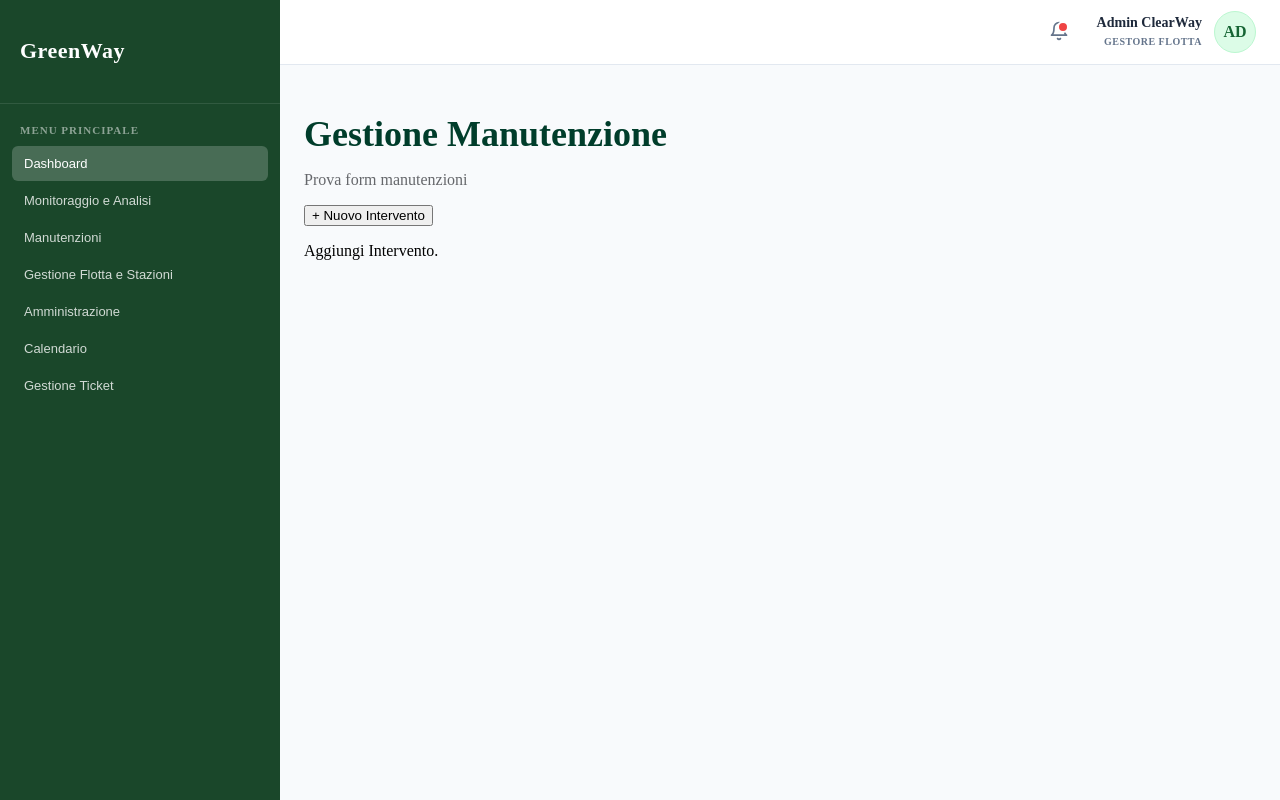
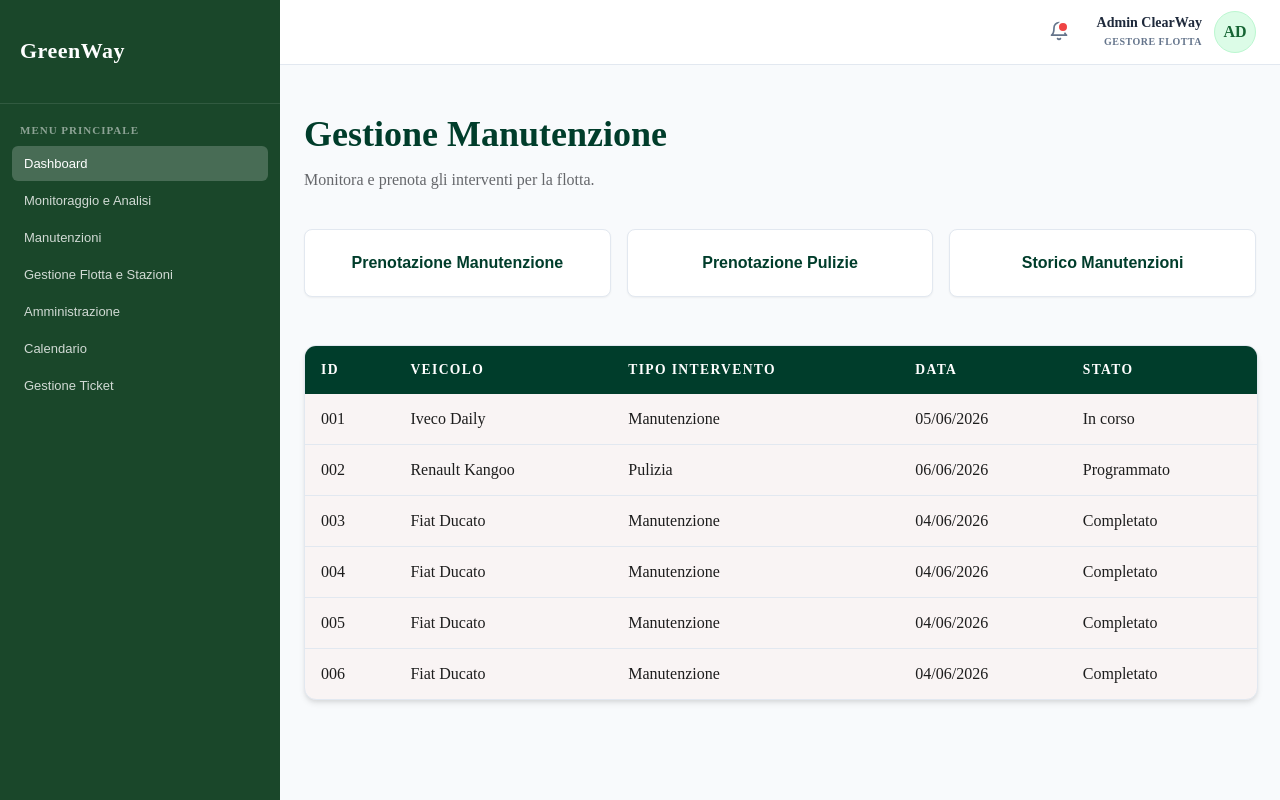
Before and after one commit to giovannizol/GreenWay, a React (Vite) app in the folder clearwaytech/: page / in a window 1280 px wide. Built offline with nearby package versions, Linux system fonts and the light colour scheme.

Commit message:
feat: modificato layout pagina Manutenzione (aggiunti tre pulsanti interattivi e tabella provvisoria) e aggiunto relativo styling

```diff
--- a/clearwaytech/src/pages/manutenzione/Manutenzione.css
+++ b/clearwaytech/src/pages/manutenzione/Manutenzione.css
@@ -1,18 +1,56 @@
 .manutenzione-page {
+  display: flex;
+  flex-direction: column;
+  gap: var(--spacing-lg);
   animation: fadeIn 0.5s ease;
+  height: 100%;
 }
 
-@keyframes fadeIn {
-  from { opacity: 0; transform: translateY(10px); }
-  to { opacity: 1; transform: translateY(0); }
-}
 
 .page-header h1 {
   font-size: var(--title-font-size);
   color: var(--color-primary);
-  margin-bottom: 8px;
+  margin-bottom: 4px;
 }
 
 .page-header p {
   color: var(--color-text-secondary);
+  font-size: 1rem;
 }
+
+.buttons-container {
+  display: flex;
+  gap: var(--spacing-md);
+  margin-bottom: var(--spacing-sm);
+}
+
+.btn-action {
+  flex: 1;
+  display: flex;
+  align-items: center;
+  justify-content: center;
+  text-align: center;
+
+  padding: var(--spacing-lg);
+  background-color: white;
+  color: var(--color-primary);
+  border: 1px solid var(--color-border);
+  border-radius: var(--radius-md);
+  font-weight: 600;
+  font-size: 1rem;
+  cursor: pointer;
+  transition: all 0.2s ease;
+  box-shadow: var(--shadow-sm);
+
+}
+
+.btn-action:hover {
+  background-color: var(--color-primary);
+  color: white;
+  box-shadow: var(--shadow-md);
+}
+
+.table-section {
+  flex: 1;
+  width: 100%;
+}
--- a/clearwaytech/src/pages/manutenzione/Manutenzione.jsx
+++ b/clearwaytech/src/pages/manutenzione/Manutenzione.jsx
@@ -1,107 +1,79 @@
-import React, { useState } from "react";
-import MultiStepForm from "../../components/Form/MultiStepForm";
+import React from "react";
+import Table from "../../components/Table/Table";
 import "./Manutenzione.css";
 
 const Manutenzione = () => {
-  const [showForm, setShowForm] = useState(false);
+  // Campi fittizi per tabella
+  const headers = [
+    { key: "id", label: "ID" },
+    { key: "veicolo", label: "Veicolo" },
+    { key: "tipo", label: "Tipo Intervento" },
+    { key: "data", label: "Data" },
+    { key: "stato", label: "Stato" },
+  ];
 
-  const formSteps = [
+  // Dati fittizi della tabella
+  const data = [
     {
-      title: "Veicolo",
-      fields: [
-        { name: "targa", label: "Targa Veicolo", placeholder: "es. AA123BB" },
-        { name: "modello", label: "Modello", placeholder: "es. Iveco Daily" },
-        { name: "chilometraggio", label: "Chilometri Attuali", type: "number" },
-        {
-          name: "alimentazione",
-          label: "Alimentazione",
-          type: "select",
-          options: [
-            { label: "Diesel", value: "diesel" },
-            { label: "Elettrico", value: "elettrico" },
-            { label: "Metano", value: "metano" },
-          ],
-        },
-      ],
+      id: "001",
+      veicolo: "Iveco Daily",
+      tipo: "Manutenzione",
+      data: "05/06/2026",
+      stato: "In corso",
     },
     {
-      title: "Diagnostica",
-      fields: [
-        {
-          name: "tipo_intervento",
-          label: "Tipo Intervento",
-          type: "select",
-          options: [
-            { label: "Tagliando", value: "tagliando" },
-            { label: "Riparazione Guasto", value: "guasto" },
-            { label: "Revisione", value: "revisione" },
-          ],
+      id: "002",
+      veicolo: "Renault Kangoo",
+      tipo: "Pulizia",
+      data: "06/06/2026",
+      stato: "Programmato",
     },
     {
-          name: "priorita",
-          label: "Priorità",
-          type: "select",
-          options: [
-            { label: "Bassa", value: "bassa" },
-            { label: "Media", value: "media" },
-            { label: "Alta (Urgente)", value: "alta" },
-          ],
+      id: "003",
+      veicolo: "Fiat Ducato",
+      tipo: "Manutenzione",
+      data: "04/06/2026",
+      stato: "Completato",
     },
     {
-          name: "note",
-          label: "Descrizione Problema",
-          type: "textarea",
-          fullWidth: true,
-          placeholder: "Descrivi il problema riscontrato...",
-        },
-      ],
+      id: "004",
+      veicolo: "Fiat Ducato",
+      tipo: "Manutenzione",
+      data: "04/06/2026",
+      stato: "Completato",
     },
     {
-      title: "Destinatario",
-      fields: [
-        {
-          name: "officina",
-          label: "Officina Convenzionata",
-          placeholder: "Nome officina",
+      id: "005",
+      veicolo: "Fiat Ducato",
+      tipo: "Manutenzione",
+      data: "04/06/2026",
+      stato: "Completato",
     },
     {
-          name: "tecnico",
-          label: "Tecnico Referente",
-          placeholder: "Nome e cognome",
-        },
-        { name: "data_appuntamento", label: "Data Appuntamento", type: "date" },
-        { name: "contatto", label: "Telefono/Email Contatto" },
-      ],
+      id: "006",
+      veicolo: "Fiat Ducato",
+      tipo: "Manutenzione",
+      data: "04/06/2026",
+      stato: "Completato",
     },
   ];
-
-  const handleComplete = (data) => {
-    alert("Form inviato con successo! Controlla la console per i dettagli.");
-    setShowForm(false);
-  };
 
   return (
     <div className="manutenzione-page">
       <div className="page-header">
-        <div>
         <h1>Gestione Manutenzione</h1>
-          <p>Prova form manutenzioni</p>
-        </div>
-        <button
-          className="btn-primary-test"
-          onClick={() => setShowForm(!showForm)}
-        >
-          {showForm ? "Annulla" : "+ Nuovo Intervento"}
-        </button>
+        <p>Monitora e prenota gli interventi per la flotta.</p>
       </div>
 
-      {showForm ? (
-        <MultiStepForm steps={formSteps} onComplete={handleComplete} />
-      ) : (
-        <div>
-          <p>Aggiungi Intervento.</p>
+      <div className="buttons-container">
+        <button className="btn-action">Prenotazione Manutenzione</button>
+        <button className="btn-action">Prenotazione Pulizie</button>
+        <button className="btn-action">Storico Manutenzioni</button>
       </div>
-      )}
+
+      <div className="table-section">
+        <Table headers={headers} data={data} />
+      </div>
     </div>
   );
 };
```
Lines whose indentation alone changed are shown as unchanged.
